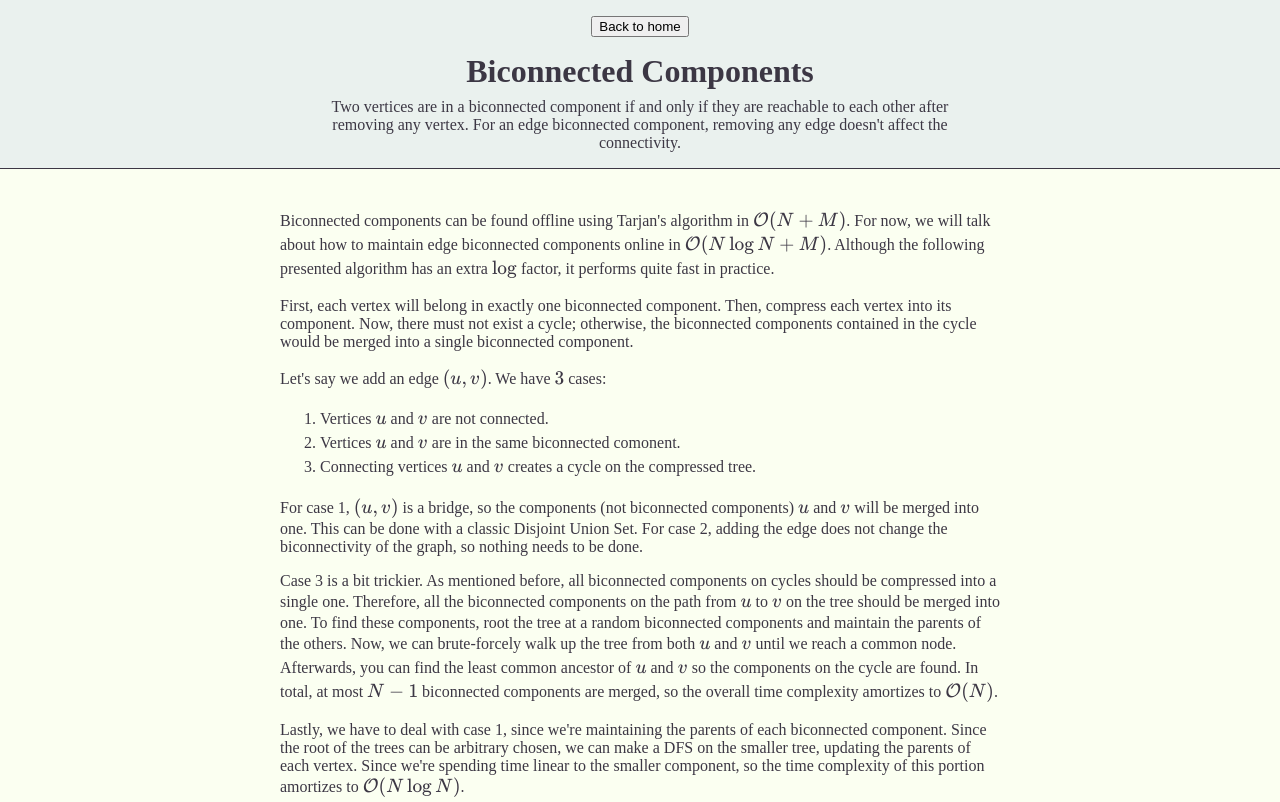
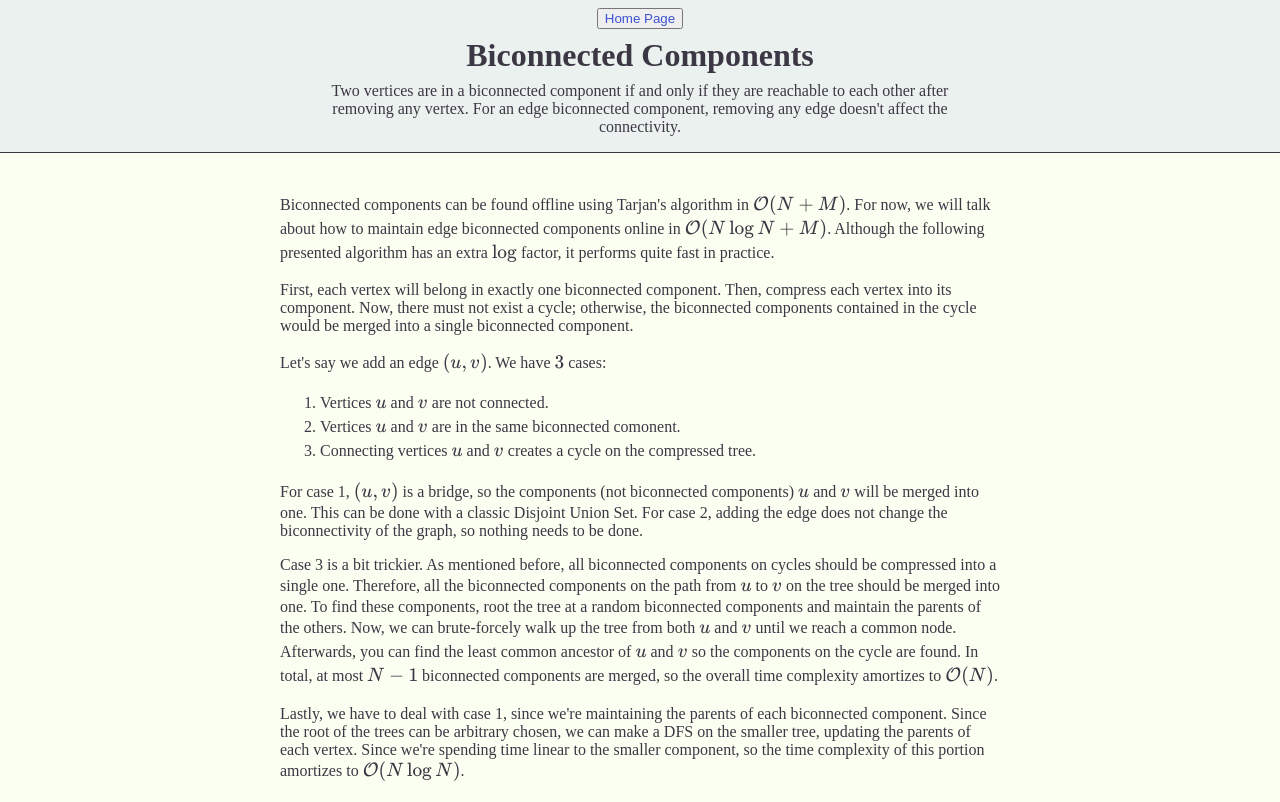
Before and after one commit to 1unch8ox/1unch8ox.github.io, a plain HTML site: page bcc.html in a window 1280 px wide. Shown: the top 802 px of the page. Drawn offline with nearby package versions, Linux system fonts and the light colour scheme.

Commit message:
fix button

```diff
--- a/bcc.html
+++ b/bcc.html
@@ -23,8 +23,11 @@
 </head>
 <body>
  <header>
-  <form>
-   <input type="button" value="Back to home" onclick="index.html">
+   <button>
+    <a href="index.html">
+     Home Page
+    </a>
+   </button>
   </form>
   <h1>Biconnected Components</h1>
   <p>Two vertices are in a biconnected component if and only if they are reachable to each other after removing any vertex. For an edge biconnected component, removing any edge doesn't affect the connectivity. </p>
--- a/css/main.css
+++ b/css/main.css
@@ -5,6 +5,7 @@ https://coolors.co/palette/3c3744-090c9b-3d52d5-b4c5e4-d8e2eb-eaf1ee-fbfff1
  --bg: #fbfff1;
  --accent-bg: #eaf1ee;
  --text: #3c3744;
+ --button: #3D52D5;
  --border: #3C3744;
  --code: #090C9B;
 }
@@ -25,8 +26,10 @@ header {
  padding: 0.5rem 2rem .5rem;
  grid-column: 1/-1;
 }
-body > header input {
- margin: 0.5rem auto
+body > header a {
+ margin: 0.5rem auto;
+ text-decoration: none;
+ color: var(--button);
 }
 body > header h1 {
  max-width: 1200px;
@@ -47,9 +50,9 @@ pre {
  border: 1px solid var(--border);
  color: var(--code);
 }
-a, a : visited{
+a, a : visited {
  color:var(--accent)
 }
-a: hover{
+a: hover {
  text-decoration:none
 }
```
